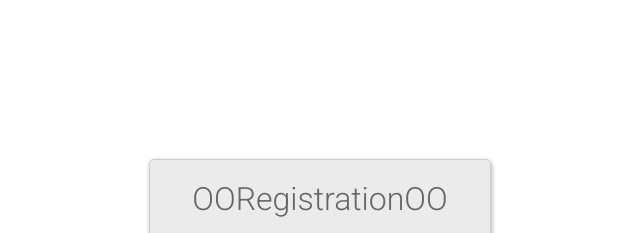
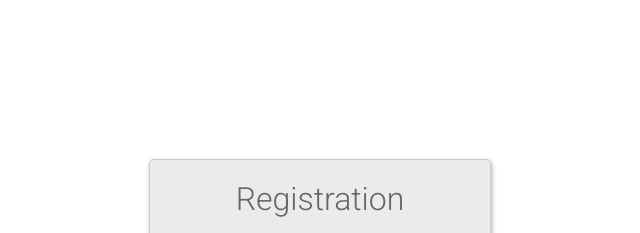
Before and after one commit to sahmahesh/demosite, a plain HTML site: page index.html in a window 1280 px wide. Shown: the top 233 px of the page, without its empty margins (320-960 px from the left). Drawn offline with Linux system fonts and the light colour scheme.

Commit message:
change back to registration to as

```diff
--- a/index.html
+++ b/index.html
@@ -134,7 +134,7 @@
   </head>
   <body>
     <div class="main-block">
-      <h1>OORegistrationOO</h1>
+      <h1>Registration</h1>
       <form action="/">
         <hr>
         <div class="account-type">
```
